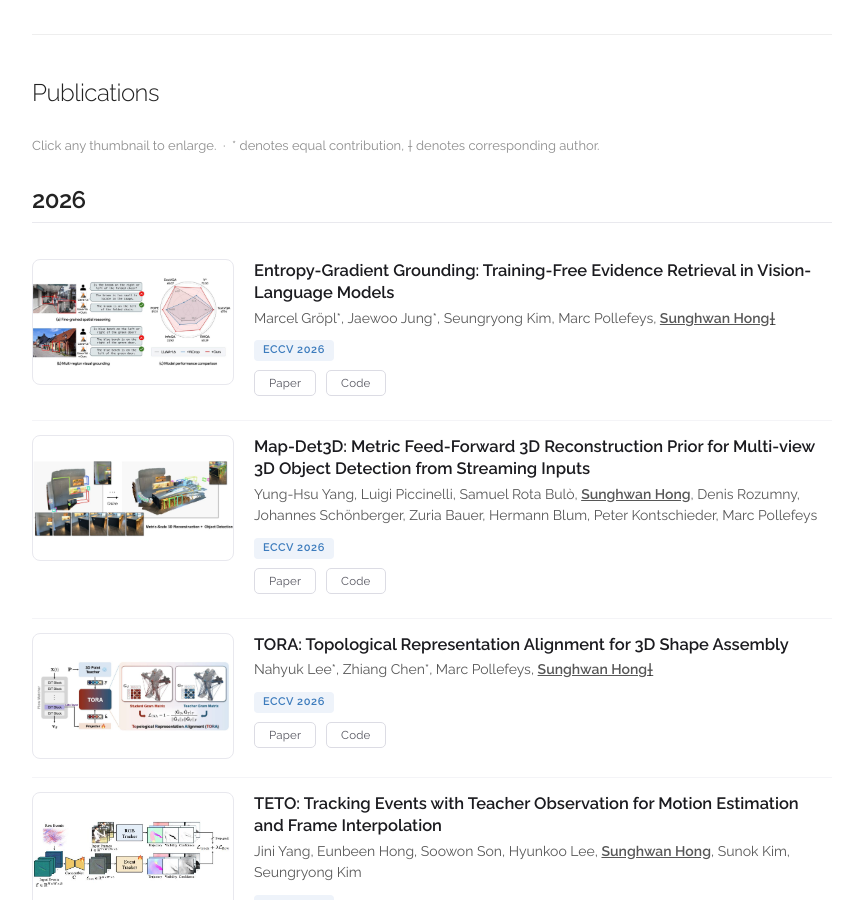
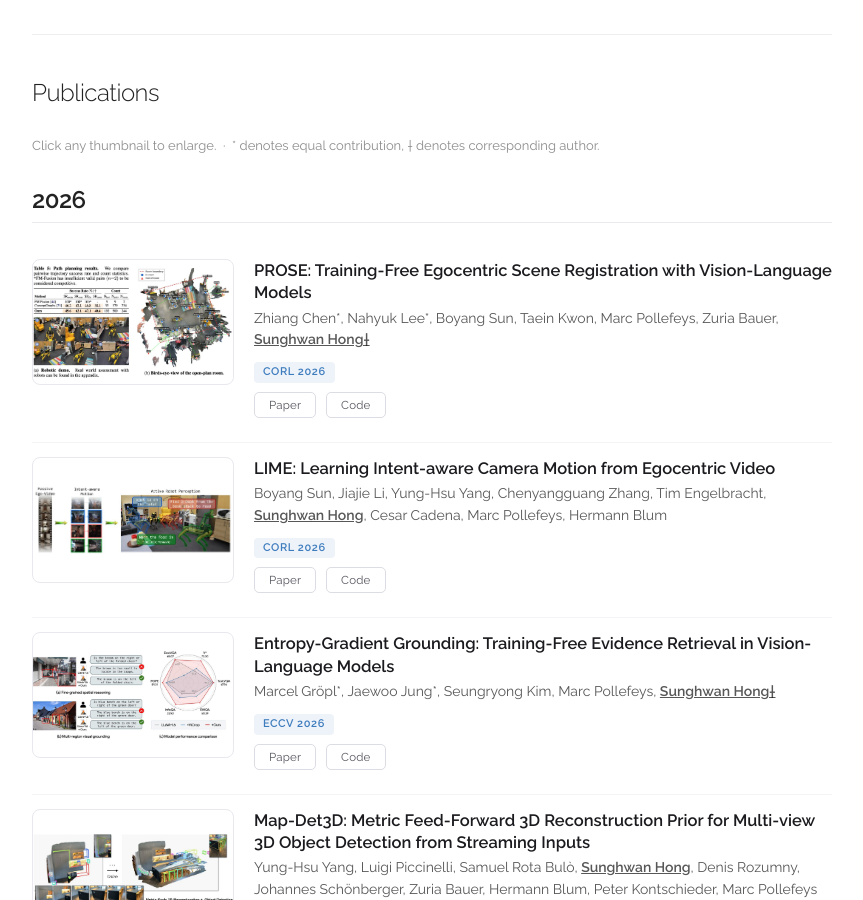
Before and after one commit to SunghwanHong/sunghwanhong.github.io, a Jekyll site: the page built from index.html, in a window 1280 px wide and 900 px high, scrolled down 1725 px. Shown: the whole window, without its empty margins (208-1071 px from the left). Built offline with Jekyll 4.4.1, drawn with Linux system fonts in a browser that asks for light colours; some web fonts are replaced; some of the changed text lies outside the part shown.

Commit message:
Update publications.yaml

```diff
--- a/_data/publications.yaml
+++ b/_data/publications.yaml
@@ -1,6 +1,22 @@
 papers:
+  - title: "PROSE: Training-Free Egocentric Scene Registration with Vision-Language Models"
+    year: "2026"
+    image: "/assets/publications/thumbs/prose.jpg"
+    authors: "Zhiang Chen*, Nahyuk Lee*, Boyang Sun, Taein Kwon, Marc Pollefeys, Zuria Bauer, <b><u>Sunghwan Hong&dagger;</u></b>"
+    venue: "CoRL 2026"
+    paper_pdf: "https://arxiv.org/abs/2606.16569"
+    code: "https://rckola.github.io/prose/"
+    selected: y
+
+  - title: "LIME: Learning Intent-aware Camera Motion from Egocentric Video"
+    image: "/assets/publications/thumbs/lime.jpg"
+    authors: "Boyang Sun, Jiajie Li, Yung-Hsu Yang, Chenyangguang Zhang, Tim Engelbracht, <b><u>Sunghwan Hong</u></b>, Cesar Cadena, Marc Pollefeys, Hermann Blum"
+    venue: "CoRL 2026"
+    paper_pdf: "https://arxiv.org/pdf/2607.02417"
+    code: "https://boysun045.github.io/LIME-Page/"
+    selected: y
+
   - title: "Entropy-Gradient Grounding: Training-Free Evidence Retrieval in Vision-Language Models"
-    year: "2026"
     image: "/assets/publications/thumbs/egg.jpg"
     authors: "Marcel Gröpl*, Jaewoo Jung*, Seungryong Kim, Marc Pollefeys, <b><u>Sunghwan Hong&dagger;</u></b>"
     venue: "ECCV 2026"
@@ -80,28 +96,12 @@ papers:
     code: "https://atcelen.github.io/GenRec/"
     selected: y
 
-  - title: "LIME: Learning Intent-aware Camera Motion from Egocentric Video"
-    image: "/assets/publications/thumbs/lime.jpg"
-    authors: "Boyang Sun, Jiajie Li, Yung-Hsu Yang, Chenyangguang Zhang, Tim Engelbracht, <b><u>Sunghwan Hong</u></b>, Cesar Cadena, Marc Pollefeys, Hermann Blum"
-    venue: "Arxiv 2026"
-    paper_pdf: "https://arxiv.org/pdf/2607.02417"
-    code: "https://boysun045.github.io/LIME-Page/"
-    selected: y
-
   - title: "Geometric Action Model for Robot Policy Learning"
     image: "/assets/publications/thumbs/gam.jpg"
     authors: "Jisang Han, Seonghu Jeon, Jaewoo Jung, René Zurbrügg, Honggyu An, Tifanny Portela, Marco Hutter, Marc Pollefeys, Seungryong Kim, <b><u>Sunghwan Hong&dagger;</u></b>"
     venue: "Arxiv 2026"
     paper_pdf: "https://arxiv.org/pdf/2606.17046"
     code: "https://cvlab-kaist.github.io/Geometric-Action-Model/"
-    selected: y
-
-  - title: "PROSE: Training-Free Egocentric Scene Registration with Vision-Language Models"
-    image: "/assets/publications/thumbs/prose.jpg"
-    authors: "Zhiang Chen, Nahyuk Lee, Boyang Sun, Taein Kwon, Marc Pollefeys, Zuria Bauer, <b><u>Sunghwan Hong&dagger;</u></b>"
-    venue: "Arxiv 2026"
-    paper_pdf: "https://arxiv.org/abs/2606.16569"
-    code: "https://rckola.github.io/prose/"
     selected: y
 
   - title: "ZipSplat: Fewer Gaussians, Better Splats"
```
